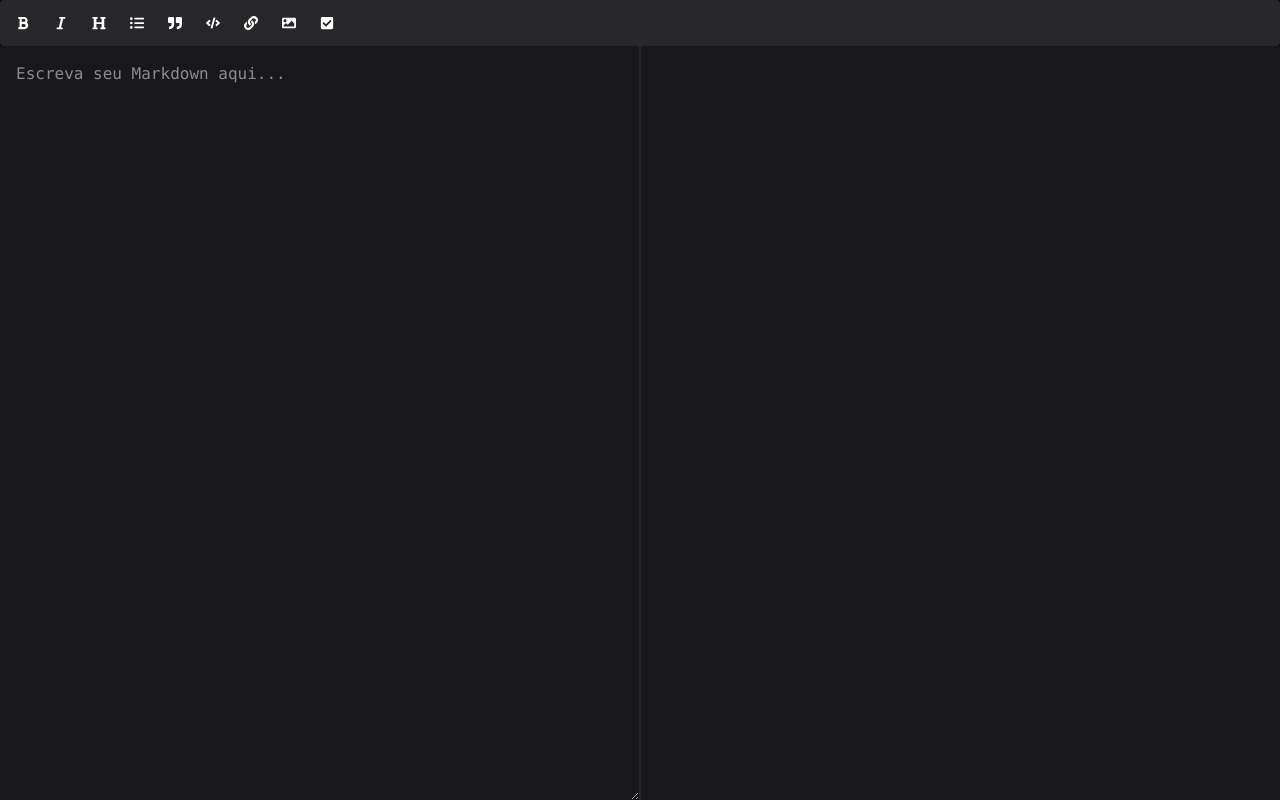
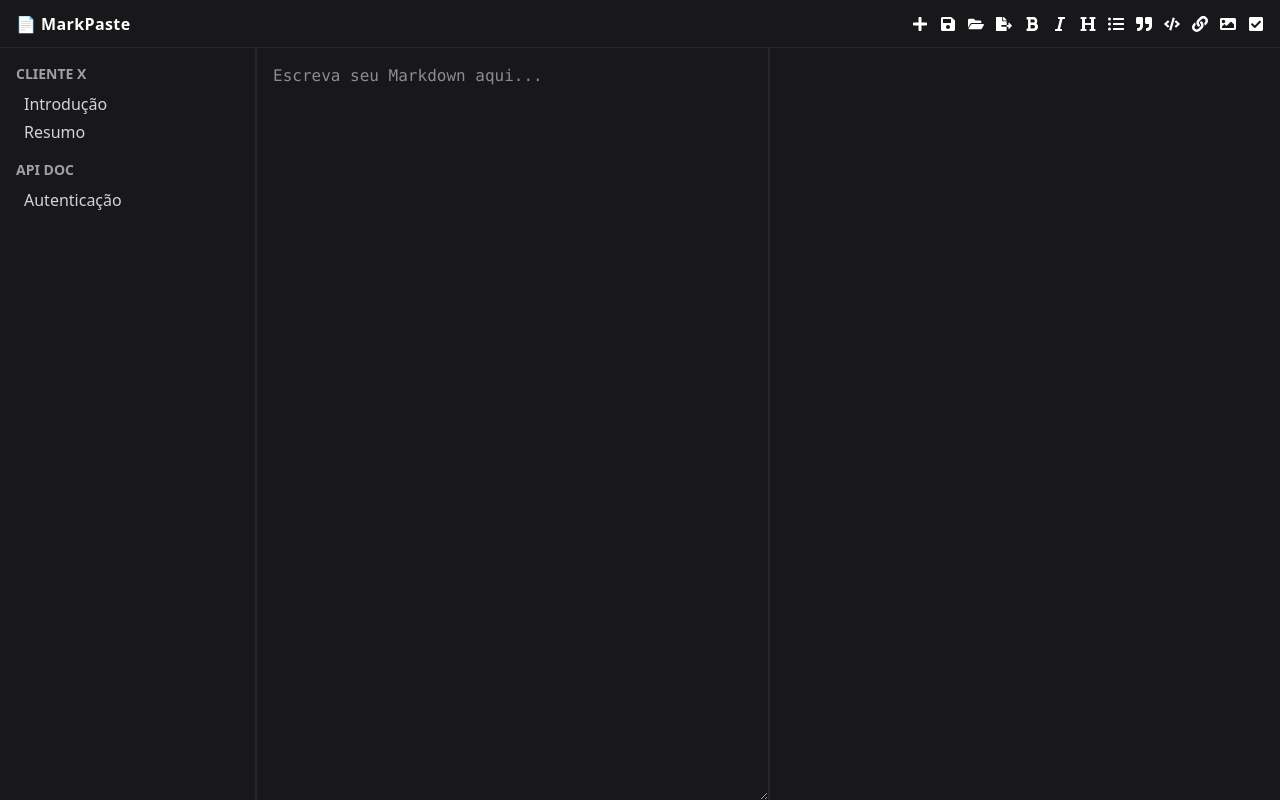
Before and after one commit to iberno/markpaste, a React (Vite) app: page / in a window 1280 px wide. Built offline with nearby package versions, Linux system fonts and the light colour scheme.

Commit message:
create a new Toolbar global, new option to save, new snippet and open, create a Sidebar and fake data to test

```diff
--- a/src/App.jsx
+++ b/src/App.jsx
@@ -1,32 +1,56 @@
 import { useState, useRef } from "react";
+import Sidebar from "./components/Sidebar";
 import Toolbar from "./components/Toolbar"
 import Editor from "./components/Editor"
 import Preview from "./components/Preview";
 
 import { applyMarkdownFormatting } from "./utils/formatMarkdown";
 import "./styles/tailwind.css";
+import sampleData from "./database/sampleData.js";
 
 function App() {
   const [content, setContent] = useState('')
   const textareaRef = useRef(null)
 
 const handleAction = (action) => {
+  switch (action) {
+    case 'new':
+      setContent('')
+      break
+    case 'save':
+      console.log('🚧 Salvar ainda não implementado')
+      break
+    case 'open':
+      console.log('🚧 Abrir ainda não implementado')
+      break
+    case 'export':
+      console.log('🚧 Exportar ainda não implementado')
+      break
+    default:
+      // markdown formatting (bold, italic, etc)
       const textarea = textareaRef.current
       if (!textarea) return
       const { selectionStart, selectionEnd } = textarea
       const updated = applyMarkdownFormatting(content || '', selectionStart, selectionEnd, action)
       setContent(updated)
-
       setTimeout(() => {
         textarea.focus()
-      textarea.selectionStart = textarea.selectionEnd + 2
-      textarea.selectionEnd = selectionEnd + 2
+        textarea.selectionStart = textarea.selectionEnd = selectionEnd + 2
       }, 0)
   }
+}
 return (
-    <div className="h-screen flex flex-col bg-zinc-950 text-white">
+  <div className="h-screen flex flex-col bg-zinc-950 text-white overflow-hidden">
+    {/* 🔝 Topbar */}
     <Toolbar onAction={handleAction} />
+
+    {/* 📄 Conteúdo principal */}
     <div className="flex flex-1 overflow-hidden">
+      {/* 📁 Sidebar de Snippets */}
+      <Sidebar data={sampleData} onSelect={setContent} />
+
+      {/* ✍️ Editor + 📄 Preview */}
+      <div className="flex flex-1 overflow-hidden border-l border-zinc-800">
         <div className="w-1/2 border-r border-zinc-800">
           <Editor
             content={content}
@@ -39,7 +63,7 @@ function App() {
         </div>
       </div>
     </div>
-  );
+  </div>
+)
 }
-
 export default App;
--- a/src/components/Sidebar.jsx
+++ b/src/components/Sidebar.jsx
@@ -0,0 +1,22 @@
+export default function Sidebar({ data, onSelect}){
+    return (
+        <div className="w-64 h-full overflow-y-auto bg-zinc-900 border-r border-zinc-800 p-4">
+            {data.map((cat) => (
+                <div key={cat.id} className="mb-4">
+                    <h3 className="text-sm uppercase font-bold text-zinc-400">{cat.name}</h3>
+                    <ul className="ml-2 mt-2 space-y-1">
+                        {cat.snippets.map((snip) => (
+                            <li
+                                key={snip.id}
+                                onClick={() => onSelect(snip.content)}
+                                className="cursor-pointer text-zinc-300 hover:text-white"
+                            >
+                                {snip.title}
+                            </li>
+                        ))}
+                    </ul>
+                </div>
+            ))}
+        </div>
+    )
+}
--- a/src/components/Toolbar.jsx
+++ b/src/components/Toolbar.jsx
@@ -1,8 +1,12 @@
 // src/components/Toolbar.jsx
-import { FaBold, FaItalic, FaHeading, FaListUl, FaQuoteRight, FaCode, FaLink, FaImage, FaCheckSquare } from 'react-icons/fa'
+import { FaPlus, FaSave, FaFolderOpen, FaFileExport, FaBold, FaItalic, FaHeading, FaListUl, FaQuoteRight, FaCode, FaLink, FaImage, FaCheckSquare } from 'react-icons/fa'
 
 export default function Toolbar({ onAction }) {
   const buttons = [
+    { icon: <FaPlus />, action: 'new', label: 'Novo Snippet' },
+    { icon: <FaSave />, action: 'save', label: 'Salvar (Ctrl+S)' },
+    { icon: <FaFolderOpen />, action: 'open', label: 'Abrir' },
+    { icon: <FaFileExport />, action: 'export', label: 'Exportar' },
     { icon: <FaBold />, action: 'bold', label: 'Negrito (Ctrl+B)' },
     { icon: <FaItalic />, action: 'italic', label: 'Itálico (Ctrl+I)' },
     { icon: <FaHeading />, action: 'heading', label: 'Título (Ctrl+H)' },
@@ -15,17 +19,21 @@ export default function Toolbar({ onAction }) {
   ]
 
   return (
-    <div className="flex items-center gap-2 bg-zinc-800 p-2 rounded text-white text-sm">
+    <div className="h-12 flex items-center justify-between px-4 border-b border-zinc-800 bg-zinc-900 text-md">
+      <div className="font-bold tracking-wide">📄 MarkPaste</div>
+      <div className="flex gap-3">
         {buttons.map((btn, i) => (
           <button
             key={i}
             onClick={() => onAction(btn.action)}
             title={btn.label}
-          className="hover:bg-zinc-700 p-2 rounded"
+            className="flex items-center gap-1 hover:text-zinc-300"
           >
             {btn.icon}
+            {/*<span className="hidden sm:inline">{btn.label}</span>*/}
           </button>
         ))}
       </div>
+    </div>
   )
 }
--- /dev/null
+++ b/src/database/sampleData.js
@@ -0,0 +1,20 @@
+const sampleData = [
+  {
+    id: 'cliente-x',
+    name: 'Cliente X',
+    expanded: true,
+    snippets: [
+      { id: 'intro', title: 'Introdução', content: '# Hello Cliente' },
+      { id: 'resumo', title: 'Resumo', content: 'Resumo do projeto...' },
+    ],
+  },
+  {
+    id: 'api-doc',
+    name: 'API Doc',
+    expanded: false,
+    snippets: [
+      { id: 'auth', title: 'Autenticação', content: 'POST /auth' },
+    ],
+  },
+]
+export default sampleData;
```
Also changed, not shown: src/utils/formatMarkdown.js (+6 -6 lines). Lines whose indentation alone changed are shown as unchanged.
